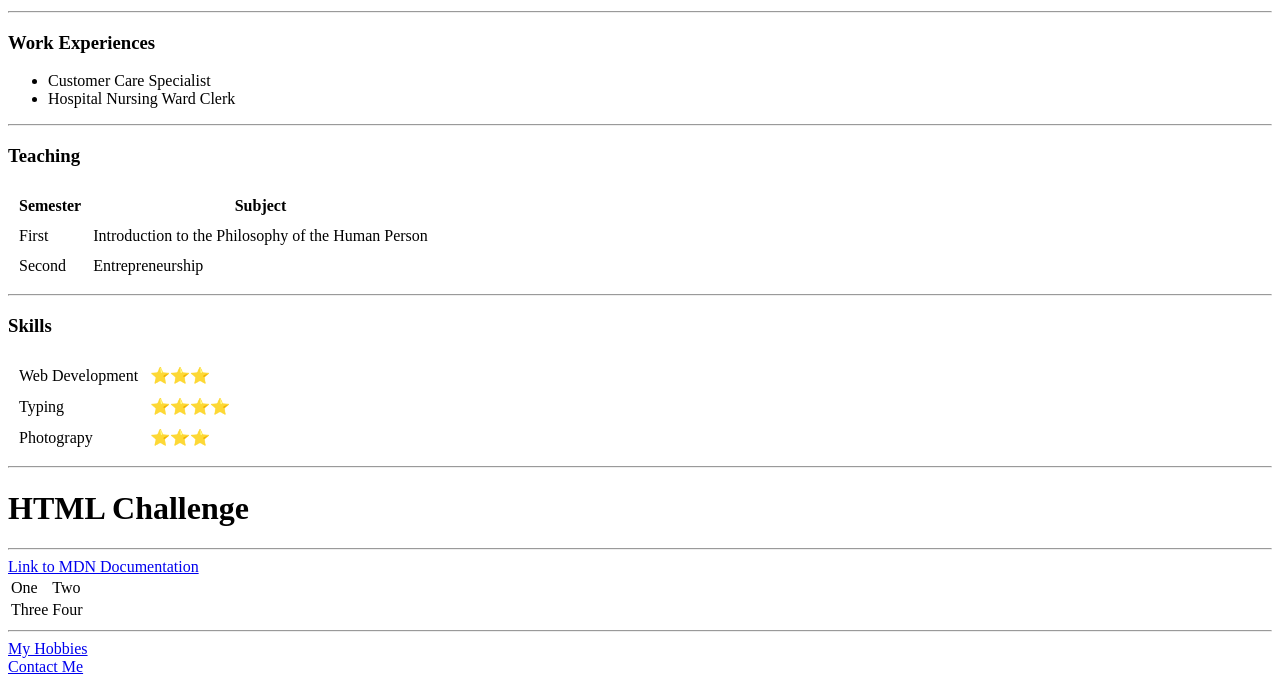
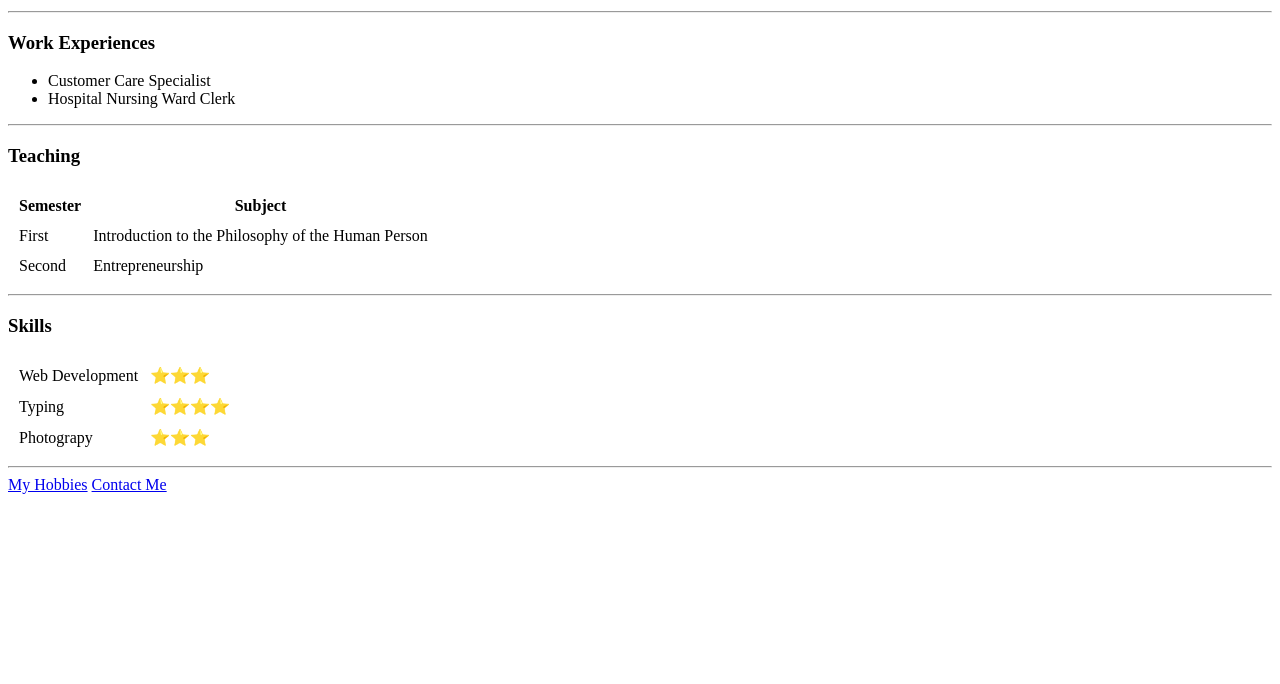
Before and after one commit to junleonin/cv, a plain HTML site: page index.html in a window 1280 px wide. Shown: the part 238-922 px from the top of the page. After the commit the page ends 800 px from the top, so only its background shows below. Drawn offline with Linux system fonts and the light colour scheme.

Commit message:
Removed the HTML Challenge lines

```diff
--- a/index.html
+++ b/index.html
@@ -57,22 +57,7 @@
             </tr>
           </table>
       <hr>
-    <h1>HTML Challenge</h1>
-    <hr>
-    <a href="https://developer.mozilla.org/en-US/">Link to MDN Documentation</a>
-    <table>
-      <tr>
-        <td>One</td>
-        <td>Two</td>
-      </tr>
-      <tr>
-        <td>Three</td>
-        <td>Four</td>
-      </tr>
-    </table>
-    <hr>
-      <a href="My Hobbies.html">My Hobbies</a>
-      <br>
-      <a href="Contact Me.html">Contact Me</a>
+   <a href="My Hobbies.html">My Hobbies</a>
+   <a href="Contact Me.html">Contact Me</a>
   </body>
 </html>
```
